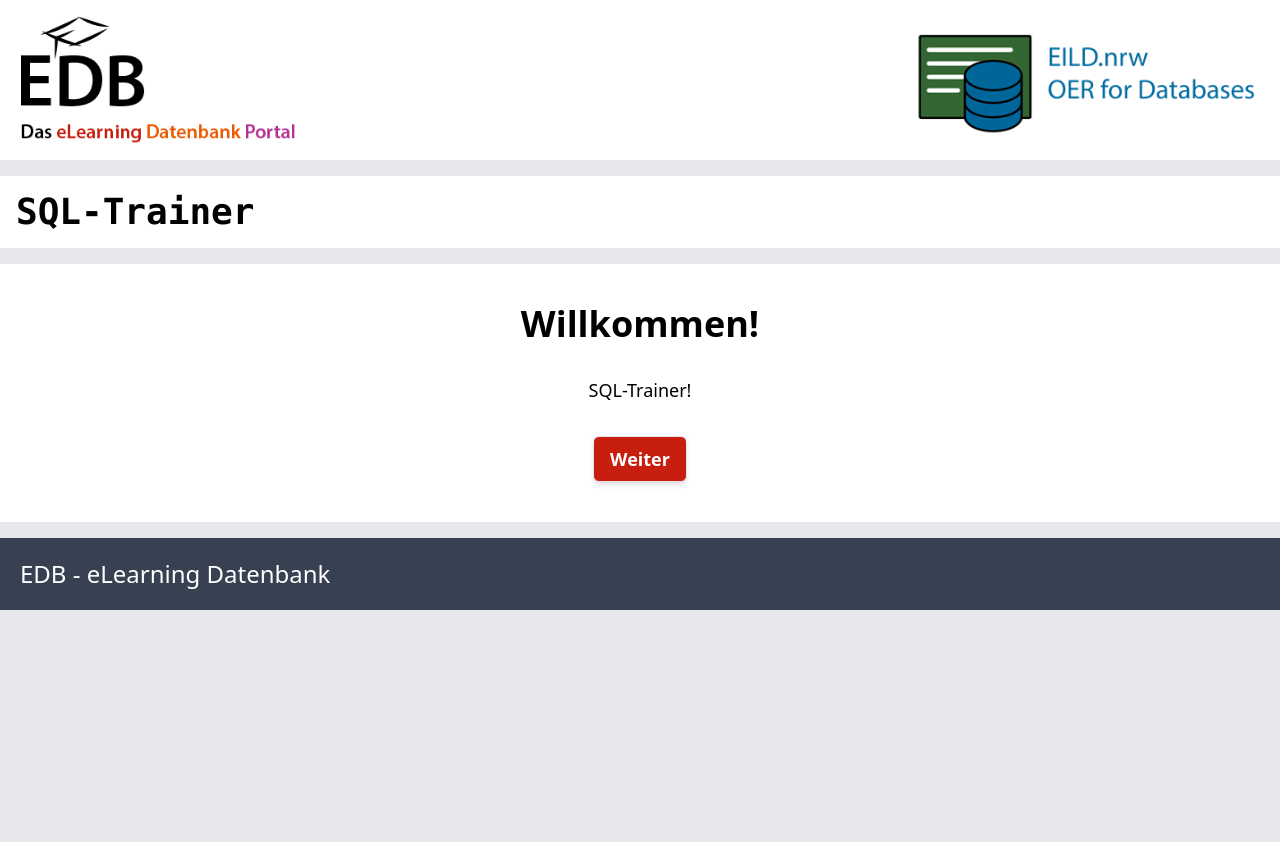
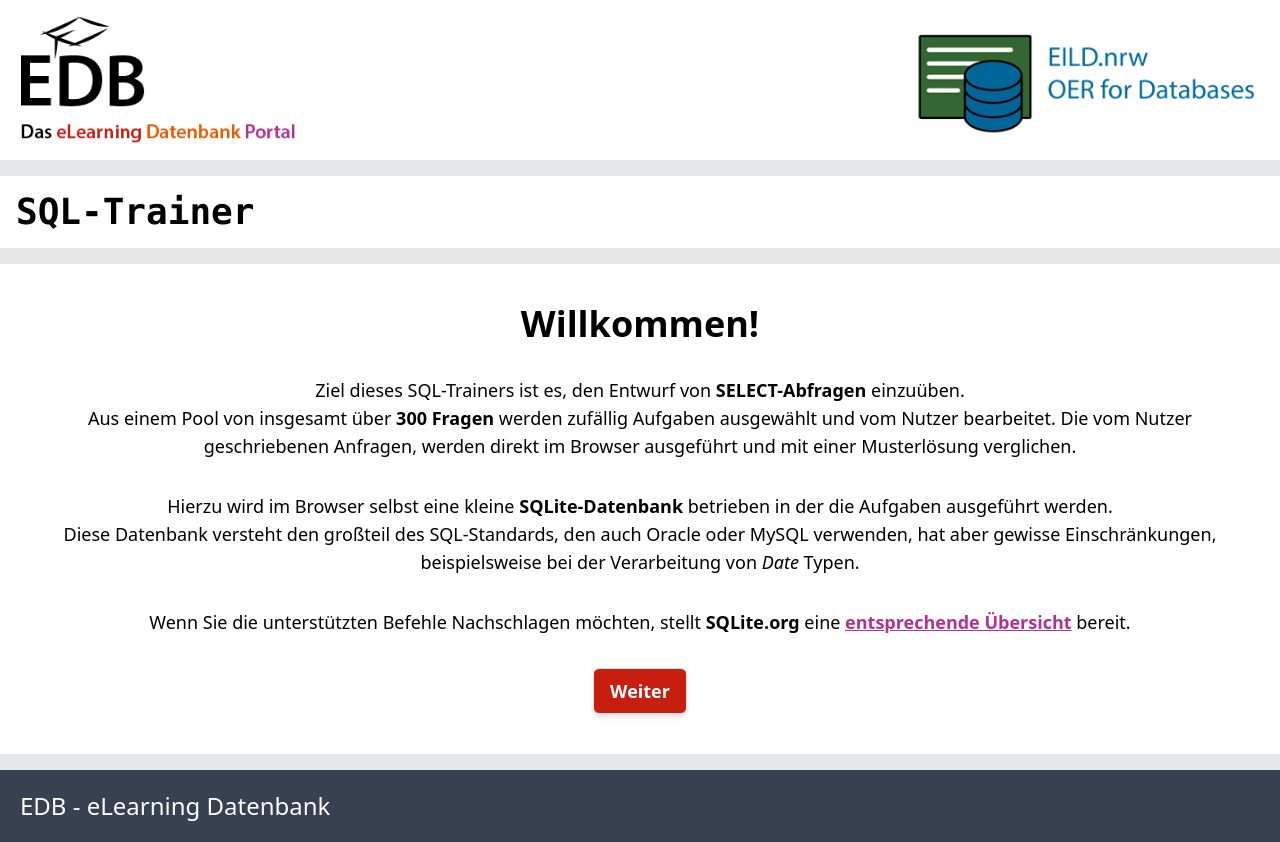
Before and after one commit to EILD-nrw/sql-trainer, a React (Create React App) app: page /#/ in a window 1280 px wide. Before the commit the page ends 800 px from the top, so only its background shows below. Built offline with nearby package versions, Linux system fonts and the light colour scheme.

Commit message:
Improved welcome information

```diff
--- a/src/Components/Pages/Home.tsx
+++ b/src/Components/Pages/Home.tsx
@@ -7,7 +7,18 @@ export default function Home () {
     <div className="flex flex-col items-center space-y-8 p-4">
       <h1 className="text-4xl font-bold">Willkommen!</h1>
       <p className="text-lg text-center">
-        SQL-Trainer!
+        Ziel dieses SQL-Trainers ist es, den Entwurf von <b>SELECT-Abfragen</b> einzuüben.
+        <br/>
+        Aus einem Pool von insgesamt über <b>300 Fragen</b> werden zufällig Aufgaben ausgewählt und vom Nutzer bearbeitet.
+        Die vom Nutzer geschriebenen Anfragen, werden direkt im Browser ausgeführt und mit einer Musterlösung verglichen.
+      </p>
+      <p className="text-lg text-center">
+        Hierzu wird im Browser selbst eine kleine <b>SQLite-Datenbank</b> betrieben in der die Aufgaben ausgeführt werden.
+        <br/>
+        Diese Datenbank versteht den großteil des SQL-Standards, den auch Oracle oder MySQL verwenden, hat aber gewisse Einschränkungen, beispielsweise bei der Verarbeitung von <i>Date</i> Typen.
+      </p>
+      <p className="text-lg text-center">
+        Wenn Sie die unterstützten Befehle Nachschlagen möchten, stellt <b>SQLite.org</b> eine <b><a href="https://www.sqlite.org/lang.html">entsprechende Übersicht</a></b> bereit.
       </p>
 
       <Link to="/sqltrainer/selection">
--- a/src/Components/Pages/SelectionPage.tsx
+++ b/src/Components/Pages/SelectionPage.tsx
@@ -17,7 +17,7 @@ export default function SelectionPage ({ schema, setSchema, difficulty, setDiffi
   return (
     <div className="flex flex-col space-y-4">
       <h1 className="font-semibold text-2xl">Konfiguration</h1>
-      <p>Bitte wählen Sie ein Datenbankschema und einen Schwierigkeitsgrad aus:</p>
+      <p>Bitte wählen Sie ein <b>Datenbankschema</b> und einen <b>Schwierigkeitsgrad</b> aus:</p>
       <SelectElement title="Schema" options={schemaOptions} selected={schema} setSelected={setSchema} />
       <SelectElement title="Schwierigkeitsgrad" options={difficultyOptions} selected={difficulty} setSelected={setDifficulty} />
       <Link to="/sqltrainer/tasks">
```
